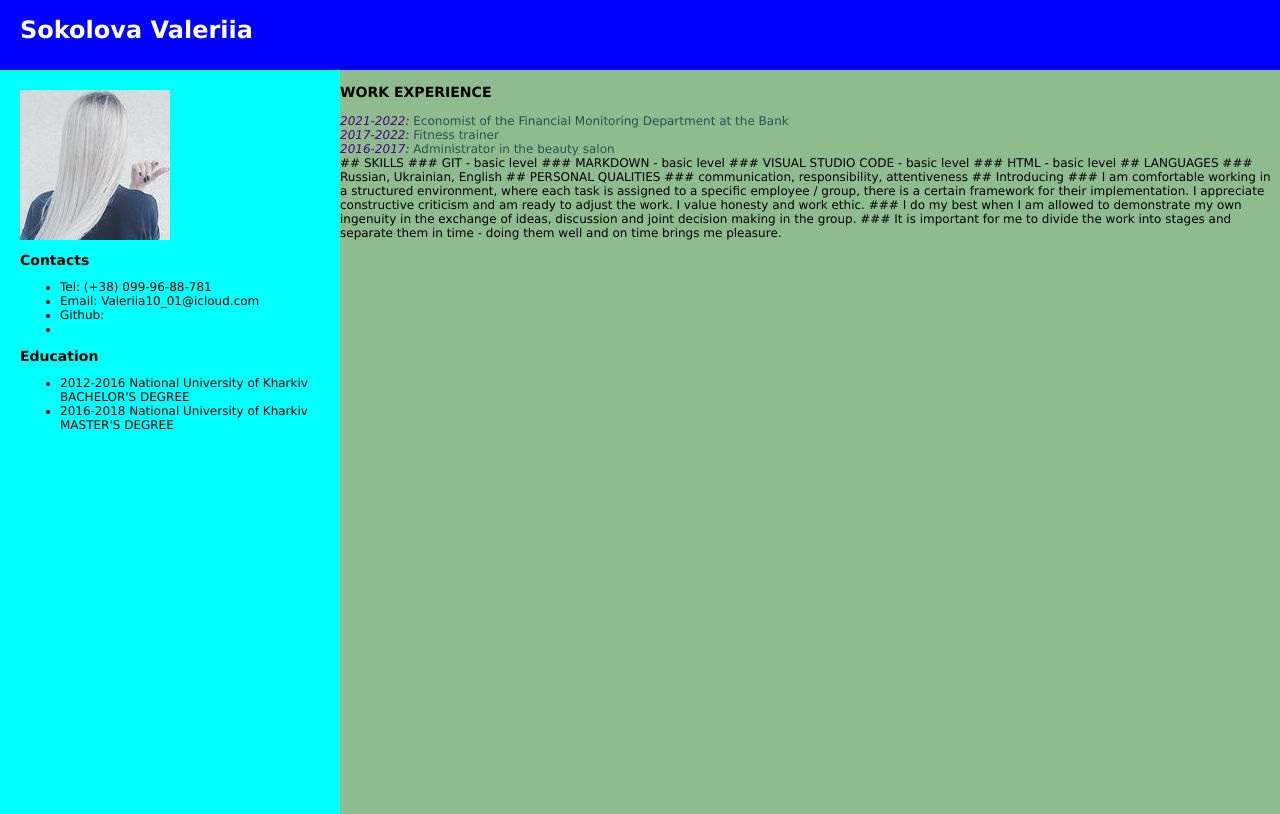
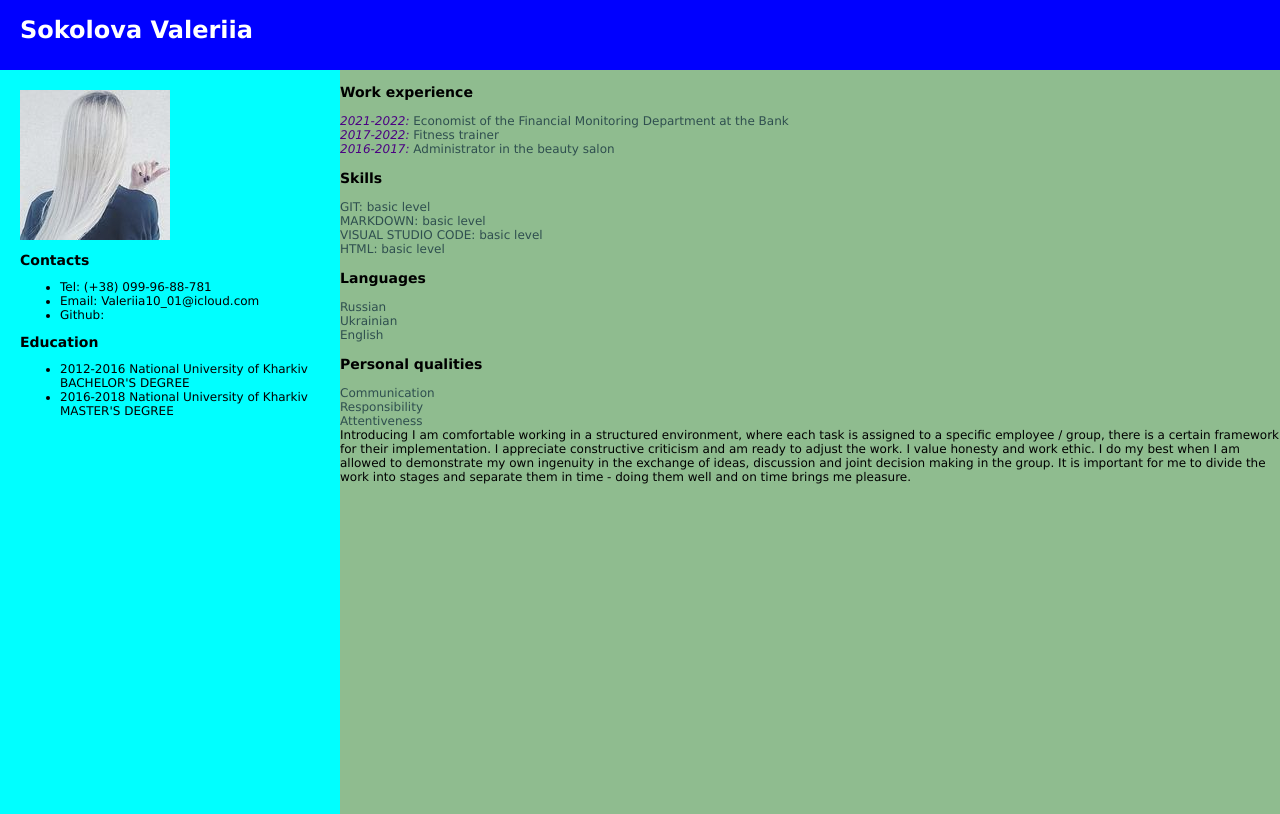
Before and after one commit to valeriiasokolova1/portfolio, a plain HTML site: page html/layout2.html in a window 1280 px wide. Drawn offline with Linux system fonts and the light colour scheme.

Commit message:
my CV new inf

```diff
--- a/html/layout2.css
+++ b/html/layout2.css
@@ -19,39 +19,47 @@ display: flex;
     flex-direction: column;
     height: 100%;
 }
+
 .top-block {
     background-color: blue;
     color: white;
     min-height: 70px;
+    height: 70px;
 }
+
 .main-container {
     background-color: cornsilk;
     flex: 1;
     height: 100%;
 }
+
 .content-container {
     display: flex;
     flex-direction: row;
     height: 100%;
 }
+
 .right-pane {
     background-color: cyan;
     width: 300px;
     padding-right: 20px;
     padding-left: 20px;
 }
+
 .content {
     background-color: darkseagreen;
     flex: 1;
     overflow: auto;
 }
+
 .content-details {
     height: calc(100vh - 70px);
 }
 
 .position {
- color:darkslategrey;
+    color: darkslategrey;
 }
+
 .position-date {
     font-style: italic;
     color: indigo;
@@ -65,31 +73,26 @@ height: calc(100vh - 70px);
     .top-block {
         display: block;
     }
+
     .main-container {
         display: block;
     }
+
     .content-container {
         display: block;
     }
+
     .right-pane {
         width: unset;
         display: block;
     }
+
     .content {
         display: block;
         overflow: unset;
     }
+
     .content-details {
         height: unset;
     }
-
-
-
-
-
-
-
-
-
-
 }
--- a/html/layout2.html
+++ b/html/layout2.html
@@ -24,7 +24,6 @@
                         <li>Tel: (+38) 099-96-88-781</li>
                         <li>Email: Valeriia10_01@icloud.com</li>
                         <li>Github: </li>
-    <li></li>
                     </ul>
                     <h2>Education</h2>
                     <ul>
@@ -35,7 +34,10 @@
                 </div>
                 <div class="content">
                     <div class="content-details">
-            <h3>WORK EXPERIENCE</h3>
+                        <div class="scrollable_content">
+
+                        </div>
+                        <h3>Work experience</h3>
                         <div class="position">
                             <span class="position-date">2021-2022:</span>
                             Economist of the Financial Monitoring Department at the Bank
@@ -50,23 +52,61 @@
                         </div>
 
 
-            ## SKILLS
-            ### GIT - basic level
-            ### MARKDOWN - basic level
-            ### VISUAL STUDIO CODE - basic level
-            ### HTML - basic level
-            ## LANGUAGES
-            ### Russian, Ukrainian, English
-            ## PERSONAL QUALITIES
-            ### сommunication, responsibility, attentiveness
-            ## Introducing
-            ### I am comfortable working in a structured environment, where each task is assigned to a specific employee / group, there is a certain framework for their implementation. I appreciate constructive criticism and am ready to adjust the work. I value honesty and work ethic.
-            ### I do my best when I am allowed to demonstrate my own ingenuity in the exchange of ideas, discussion and joint decision making in the group.
-            ### It is important for me to divide the work into stages and separate them in time - doing them well and on time brings me pleasure.
+                        <h3>Skills</h3>
+                        <div class="position">
+                            <span class="position-highlight"> GIT:</span>
+                            basic level
+                        </div>
+                        <div class="position">
+                            <span class="position-highlight">MARKDOWN:</span>
+                            basic level
+                        </div>
+                        <div class="position">
+                            <span class="position-highlight">VISUAL STUDIO CODE:</span>
+                            basic level
+                        </div>
+                        <div class="position">
+                            <span class="position-highlight">HTML:</span>
+                            basic level
+                        </div>
+
+                        <h3>Languages</h3>
+                        <div class="position">
+                            <span class="position-highlight"> Russian </span>
+                        </div>
+                        <div class="position">
+                            <span class="position-highlight"> Ukrainian </span>
+                        </div>
+                        <div class="position">
+                            <span class="position-highlight"> English </span>
+                        </div>
+
+                        <h3>Personal qualities</h3>
+                        <div class="position">
+                            <span class="position-highlight"> Communication </span>
+                        </div>
+                        <div class="position">
+                            <span class="position-highlight"> Responsibility </span>
+                        </div>
+                        <div class="position">
+                            <span class="position-highlight"> Attentiveness </span>
+                        </div>
+
+                        <div>
+                            Introducing
+                            I am comfortable working in a structured environment, where each task is assigned to a
+                            specific employee / group, there is a certain framework for their implementation. I
+                            appreciate constructive criticism and am ready to adjust the work. I value honesty and work
+                            ethic.
+                            I do my best when I am allowed to demonstrate my own ingenuity in the exchange of ideas,
+                            discussion and joint decision making in the group.
+                            It is important for me to divide the work into stages and separate them in time - doing them
+                            well and on time brings me pleasure.
+
                         </div>
                     </div>
                 </div>
-
+            </div>
         </div>
     </div>
 </body>
```
Lines whose indentation alone changed are shown as unchanged.
